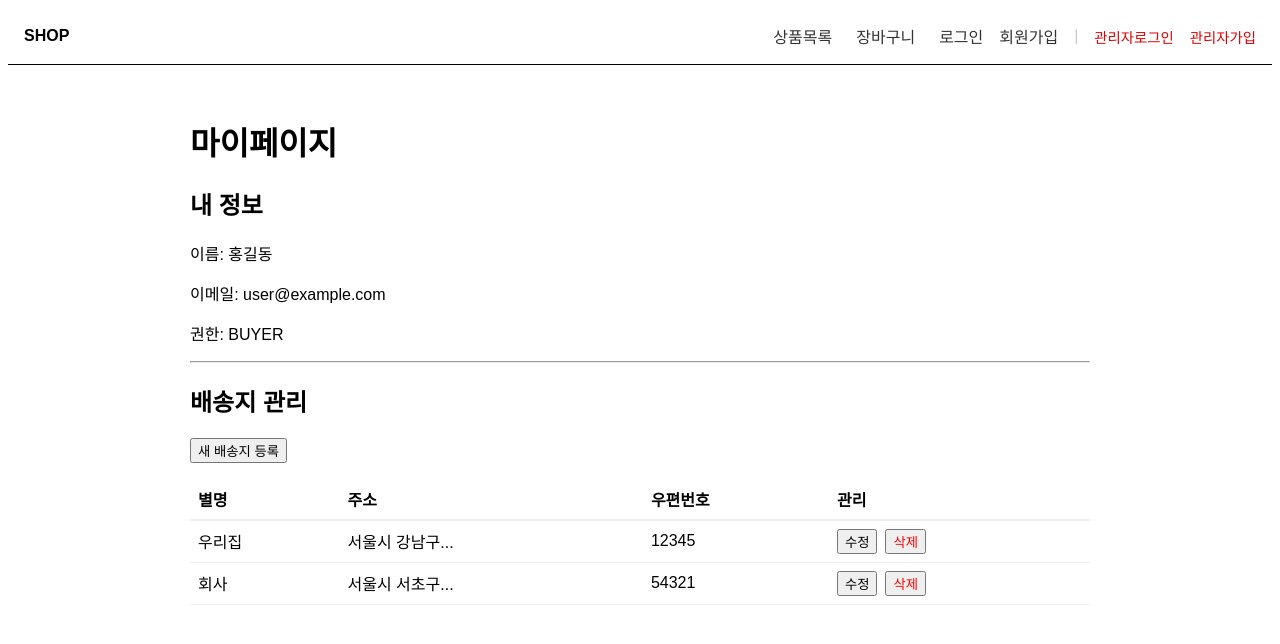
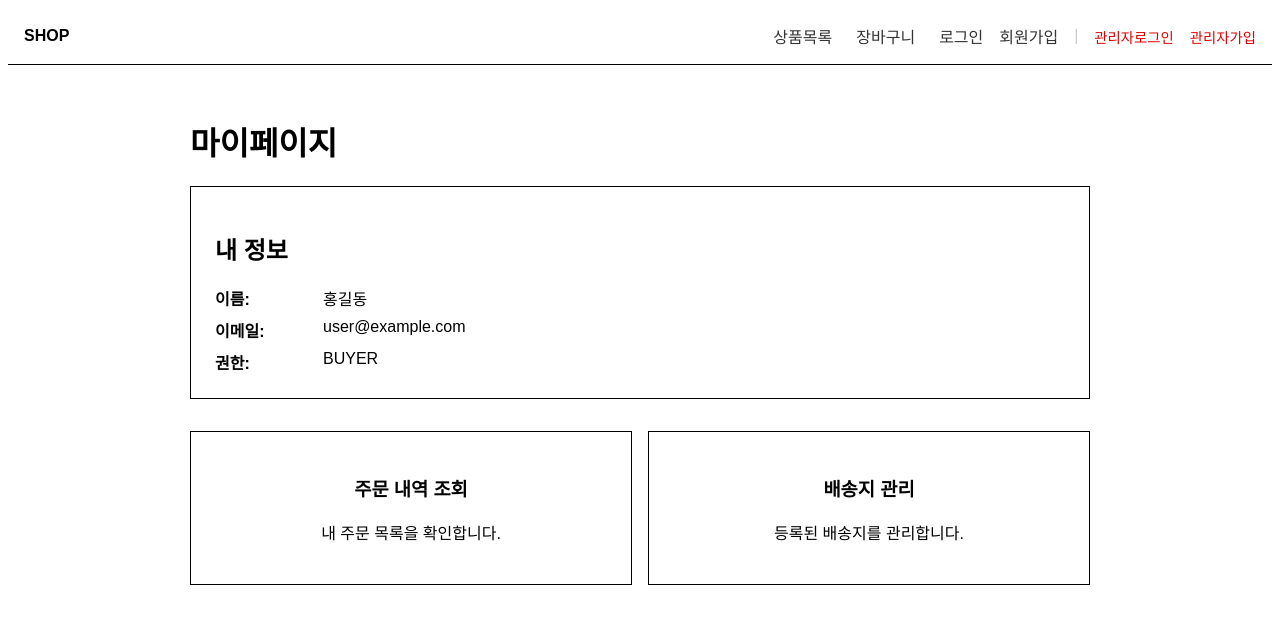
Before and after one commit to danielk0121/study-start-java17, a React (Vite) app in the folder frontapp/: page /study-start-java17/mypage in a window 1280 px wide. Shown: the top 644 px of the page. Built offline with nearby package versions, Linux system fonts and the light colour scheme.

Commit message:
feat: 내 정보, 주문 목록, 배송지 관리 화면 추가 (PRD 반영)

```diff
--- a/frontapp/src/App.tsx
+++ b/frontapp/src/App.tsx
@@ -7,11 +7,13 @@ import MyPage from './pages/MyPage';
 import Cart from './pages/Cart';
 import ManagerLogin from './pages/ManagerLogin';
 import ManagerRegister from './pages/ManagerRegister';
+import OrderList from './pages/OrderList';
+import AddressManagement from './pages/AddressManagement';
 import type { Member } from './types';
 
 /**
  * 프론트엔드 메인 진입점
- * PRD-FRONTAPP 2.1 & 2.2 요구사항 반영 (관리자 페이지 추가)
+ * PRD-FRONTAPP 2.5 & 2.6 요구사항 반영
  */
 function App() {
   const [currentUser, setCurrentUser] = useState<Member | null>(null);
@@ -53,13 +55,9 @@ function App() {
           </div>
         ) : (
           <div style={{ display: 'flex', gap: '1rem', alignItems: 'center' }}>
-            {/* 구매자 메뉴 */}
             <Link to="/login" style={{ textDecoration: 'none', color: '#333' }}>로그인</Link>
             <Link to="/register" style={{ textDecoration: 'none', color: '#333' }}>회원가입</Link>
-
             <span style={{ color: '#ccc' }}>|</span>
-
-            {/* 관리자 메뉴 */}
             <Link to="/manager/login" style={{ textDecoration: 'none', color: '#d00', fontSize: '0.9rem' }}>관리자로그인</Link>
             <Link to="/manager/register" style={{ textDecoration: 'none', color: '#d00', fontSize: '0.9rem' }}>관리자가입</Link>
           </div>
@@ -73,6 +71,8 @@ function App() {
           <Route path="/login" element={<Login />} />
           <Route path="/register" element={<Register />} />
           <Route path="/mypage" element={<MyPage />} />
+          <Route path="/orders" element={<OrderList />} />
+          <Route path="/addresses" element={<AddressManagement />} />
           <Route path="/manager/login" element={<ManagerLogin />} />
           <Route path="/manager/register" element={<ManagerRegister />} />
         </Routes>
--- /dev/null
+++ b/frontapp/src/pages/AddressManagement.tsx
@@ -0,0 +1,69 @@
+import { useState, useEffect } from 'react';
+import type { Address } from '../types';
+
+/**
+ * 배송지 관리 페이지
+ * PRD 2.6 요구사항 반영
+ */
+function AddressManagement() {
+  const [addresses, setAddresses] = useState<Address[]>([]);
+
+  useEffect(() => {
+    // TODO: API 연동 (GET /members/{id}/addresses)
+    const mockAddresses: Address[] = [
+      { id: 1, nickname: '우리집', address: '서울시 강남구 테헤란로 123', zipCode: '12345' },
+      { id: 2, nickname: '회사', address: '서울시 서초구 서초대로 456', zipCode: '54321' }
+    ];
+    setAddresses(mockAddresses);
+  }, []);
+
+  const handleDelete = (id: number) => {
+    if (window.confirm('삭제하시겠습니까?')) {
+      setAddresses(prev => prev.filter(addr => addr.id !== id));
+    }
+  };
+
+  return (
+    <div>
+      <div style={{ display: 'flex', justifyContent: 'space-between', alignItems: 'center' }}>
+        <h1>배송지 관리</h1>
+        <button style={{ padding: '0.5rem 1rem', cursor: 'pointer' }}>새 배송지 등록</button>
+      </div>
+
+      {addresses.length === 0 ? (
+        <p>등록된 배송지가 없습니다.</p>
+      ) : (
+        <table style={{ width: '100%', borderCollapse: 'collapse', marginTop: '1rem' }}>
+          <thead>
+            <tr style={{ borderBottom: '2px solid #000' }}>
+              <th style={{ textAlign: 'left', padding: '1rem' }}>별명</th>
+              <th style={{ textAlign: 'left', padding: '1rem' }}>주소</th>
+              <th style={{ textAlign: 'left', padding: '1rem' }}>우편번호</th>
+              <th style={{ textAlign: 'center', padding: '1rem' }}>관리</th>
+            </tr>
+          </thead>
+          <tbody>
+            {addresses.map(addr => (
+              <tr key={addr.id} style={{ borderBottom: '1px solid #eee' }}>
+                <td style={{ padding: '1rem' }}>{addr.nickname}</td>
+                <td style={{ padding: '1rem' }}>{addr.address}</td>
+                <td style={{ padding: '1rem' }}>{addr.zipCode}</td>
+                <td style={{ padding: '1rem', textAlign: 'center' }}>
+                  <button style={{ padding: '0.2rem 0.5rem', cursor: 'pointer' }}>수정</button>
+                  <button
+                    onClick={() => handleDelete(addr.id)}
+                    style={{ padding: '0.2rem 0.5rem', cursor: 'pointer', marginLeft: '0.5rem', color: '#d00' }}
+                  >
+                    삭제
+                  </button>
+                </td>
+              </tr>
+            ))}
+          </tbody>
+        </table>
+      )}
+    </div>
+  );
+}
+
+export default AddressManagement;
--- a/frontapp/src/pages/MyPage.tsx
+++ b/frontapp/src/pages/MyPage.tsx
@@ -1,61 +1,63 @@
-import { useState, useEffect } from 'react';
-import type { Address } from '../types';
+import { Link } from 'react-router-dom';
 
 /**
- * 마이페이지 및 배송지 관리
- * PRD 2.5 요구사항 반영
+ * 마이페이지 (내 정보 화면)
+ * PRD 2.6 요구사항 반영
  */
 function MyPage() {
-  const [addresses, setAddresses] = useState<Address[]>([]);
-
-  useEffect(() => {
-    // 임시 데이터
-    const mockAddresses: Address[] = [
-      { id: 1, nickname: '우리집', address: '서울시 강남구...', zipCode: '12345' },
-      { id: 2, nickname: '회사', address: '서울시 서초구...', zipCode: '54321' }
-    ];
-    setAddresses(mockAddresses);
-  }, []);
+  // TODO: 실제 API 연동 (GET /members/me)
+  const user = {
+    name: '홍길동',
+    email: 'user@example.com',
+    role: 'BUYER'
+  };
 
   return (
     <div>
       <h1>마이페이지</h1>
 
-      <section>
+      <section style={{ border: '1px solid #000', padding: '1.5rem', marginBottom: '2rem' }}>
         <h2>내 정보</h2>
-        <p>이름: 홍길동</p>
-        <p>이메일: user@example.com</p>
-        <p>권한: BUYER</p>
+        <div style={{ display: 'grid', gridTemplateColumns: '100px 1fr', gap: '0.5rem' }}>
+          <span style={{ fontWeight: 'bold' }}>이름:</span>
+          <span>{user.name}</span>
+          <span style={{ fontWeight: 'bold' }}>이메일:</span>
+          <span>{user.email}</span>
+          <span style={{ fontWeight: 'bold' }}>권한:</span>
+          <span>{user.role}</span>
+        </div>
       </section>
 
-      <hr />
+      <section style={{ display: 'flex', gap: '1rem' }}>
+        <Link
+          to="/orders"
+          style={{
+            flex: 1,
+            padding: '1.5rem',
+            border: '1px solid #000',
+            textDecoration: 'none',
+            color: '#000',
+            textAlign: 'center'
+          }}
+        >
+          <h3>주문 내역 조회</h3>
+          <p>내 주문 목록을 확인합니다.</p>
+        </Link>
 
-      <section>
-        <h2>배송지 관리</h2>
-        <button style={{ marginBottom: '1rem' }}>새 배송지 등록</button>
-        <table style={{ width: '100%', borderCollapse: 'collapse' }}>
-          <thead>
-            <tr style={{ borderBottom: '2px solid #eee' }}>
-              <th style={{ textAlign: 'left', padding: '0.5rem' }}>별명</th>
-              <th style={{ textAlign: 'left', padding: '0.5rem' }}>주소</th>
-              <th style={{ textAlign: 'left', padding: '0.5rem' }}>우편번호</th>
-              <th style={{ textAlign: 'left', padding: '0.5rem' }}>관리</th>
-            </tr>
-          </thead>
-          <tbody>
-            {addresses.map(addr => (
-              <tr key={addr.id} style={{ borderBottom: '1px solid #eee' }}>
-                <td style={{ padding: '0.5rem' }}>{addr.nickname}</td>
-                <td style={{ padding: '0.5rem' }}>{addr.address}</td>
-                <td style={{ padding: '0.5rem' }}>{addr.zipCode}</td>
-                <td style={{ padding: '0.5rem' }}>
-                  <button>수정</button>
-                  <button style={{ marginLeft: '0.5rem', color: 'red' }}>삭제</button>
-                </td>
-              </tr>
-            ))}
-          </tbody>
-        </table>
+        <Link
+          to="/addresses"
+          style={{
+            flex: 1,
+            padding: '1.5rem',
+            border: '1px solid #000',
+            textDecoration: 'none',
+            color: '#000',
+            textAlign: 'center'
+          }}
+        >
+          <h3>배송지 관리</h3>
+          <p>등록된 배송지를 관리합니다.</p>
+        </Link>
       </section>
     </div>
   );
--- /dev/null
+++ b/frontapp/src/pages/OrderList.tsx
@@ -0,0 +1,80 @@
+import { useState, useEffect } from 'react';
+import type { Order } from '../types';
+
+/**
+ * 주문 목록 페이지
+ * PRD 2.5 요구사항 반영
+ */
+function OrderList() {
+  const [orders, setOrders] = useState<Order[]>([]);
+
+  useEffect(() => {
+    // TODO: API 연동 (GET /orders)
+    const mockOrders: Order[] = [
+      {
+        id: 1001,
+        memberId: 1,
+        status: 'COMPLETED',
+        shippingAddress: '서울시 강남구 테헤란로 123',
+        shippingZipCode: '12345',
+        createdAt: '2024-03-19T10:00:00',
+        items: [{ productId: 1, quantity: 1 }]
+      },
+      {
+        id: 1002,
+        memberId: 1,
+        status: 'PENDING',
+        shippingAddress: '서울시 서초구 서초대로 456',
+        shippingZipCode: '54321',
+        createdAt: '2024-03-19T11:30:00',
+        items: [{ productId: 2, quantity: 2 }]
+      }
+    ];
+    setOrders(mockOrders);
+  }, []);
+
+  return (
+    <div>
+      <h1>주문 내역</h1>
+      {orders.length === 0 ? (
+        <p>주문 내역이 없습니다.</p>
+      ) : (
+        <table style={{ width: '100%', borderCollapse: 'collapse' }}>
+          <thead>
+            <tr style={{ borderBottom: '2px solid #000' }}>
+              <th style={{ textAlign: 'left', padding: '1rem' }}>주문번호</th>
+              <th style={{ textAlign: 'left', padding: '1rem' }}>배송지</th>
+              <th style={{ textAlign: 'center', padding: '1rem' }}>상태</th>
+              <th style={{ textAlign: 'right', padding: '1rem' }}>주문일시</th>
+            </tr>
+          </thead>
+          <tbody>
+            {orders.map(order => (
+              <tr key={order.id} style={{ borderBottom: '1px solid #eee' }}>
+                <td style={{ padding: '1rem' }}>{order.id}</td>
+                <td style={{ padding: '1rem' }}>
+                  <div>{order.shippingAddress}</div>
+                  <small style={{ color: '#666' }}>({order.shippingZipCode})</small>
+                </td>
+                <td style={{ padding: '1rem', textAlign: 'center' }}>
+                  <span style={{
+                    padding: '0.2rem 0.5rem',
+                    border: '1px solid #ccc',
+                    fontSize: '0.8rem'
+                  }}>
+                    {order.status}
+                  </span>
+                </td>
+                <td style={{ padding: '1rem', textAlign: 'right' }}>
+                  {new Date(order.createdAt).toLocaleString()}
+                </td>
+              </tr>
+            ))}
+          </tbody>
+        </table>
+      )}
+    </div>
+  );
+}
+
+export default OrderList;
```
Also changed, not shown: 1 other file (tests, documents, lock files or other folders).
